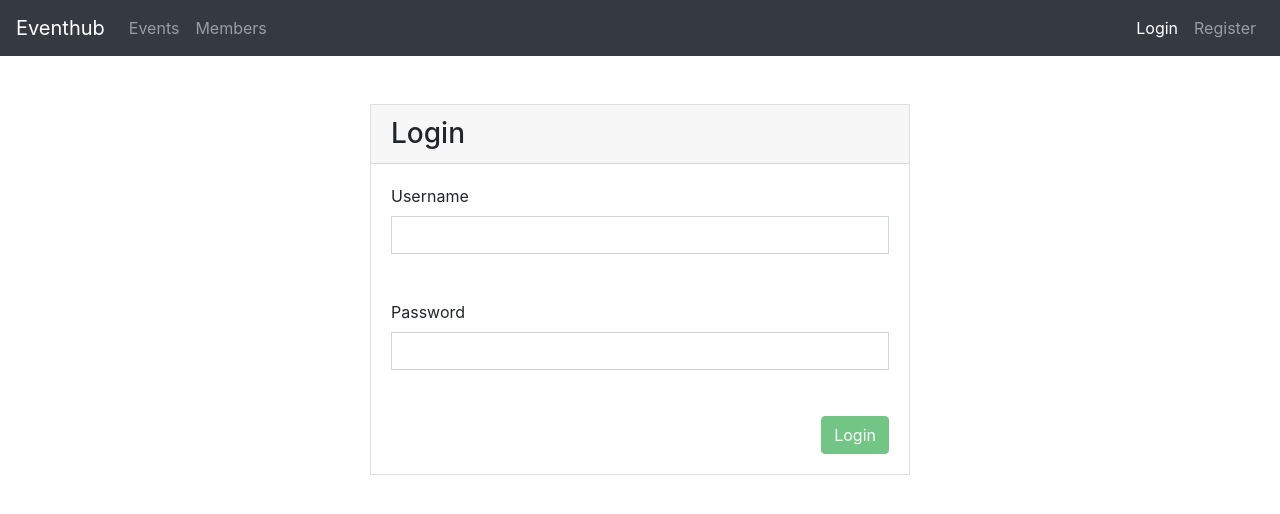
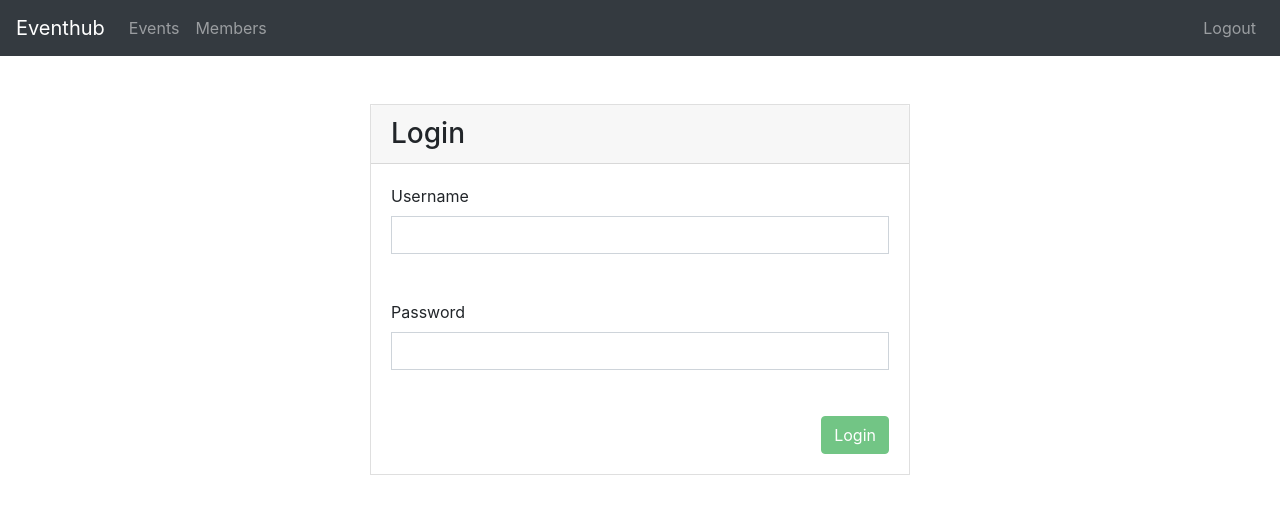
Before and after one commit to marco238/jwt_client, an Angular app: page /login in a window 1280 px wide. Shown: the top 514 px of the page. Built offline with nearby package versions, Linux system fonts and the light colour scheme; sample sign-in values are in the browser's storage.

Commit message:
feat: logout

```diff
--- a/src/app/app.component.html
+++ b/src/app/app.component.html
@@ -14,8 +14,9 @@
       </li>
     </ul>
     <ul class="navbar-nav">
-        <a class="nav-link" routerLink="/login" routerLinkActive="active">Login</a>
-        <a class="nav-link" routerLink="/register" routerLinkActive="active">Register</a>
+        <a class="nav-link" *ngIf="!_authService.loggedIn()" routerLink="/login" routerLinkActive="active">Login</a>
+        <a class="nav-link" *ngIf="!_authService.loggedIn()" routerLink="/register" routerLinkActive="active">Register</a>
+    <a class="nav-link" *ngIf="_authService.loggedIn()" (click)="_authService.logoutUser()" style="cursor: pointer;">Logout</a>
     </ul>
   </div>
 </nav>
--- a/src/app/app.component.ts
+++ b/src/app/app.component.ts
@@ -1,4 +1,5 @@
 import { Component } from '@angular/core';
+import { AuthService } from './services/auth.service';
 
 @Component({
   selector: 'app-root',
@@ -7,4 +8,6 @@ import { Component } from '@angular/core';
 })
 export class AppComponent {
   title = 'client';
+
+  constructor(private _authService: AuthService) {}
 }
--- a/src/app/services/auth.service.ts
+++ b/src/app/services/auth.service.ts
@@ -1,5 +1,6 @@
 import { Injectable } from '@angular/core';
 import { HttpClient } from '@angular/common/http';
+import { Router } from '@angular/router';
 
 @Injectable({
   providedIn: 'root'
@@ -8,7 +9,7 @@ export class AuthService {
   private _registerUrl = "http://localhost:3001/api/register";
   private _loginUrl = "http://localhost:3001/api/login";
 
-  constructor(private http: HttpClient) { }
+  constructor(private http: HttpClient, private _router: Router) { }
 
   registerUser(user) {
     return this.http.post<any>(this._registerUrl, user);
@@ -25,4 +26,9 @@ export class AuthService {
   getToken() {
     return localStorage.getItem('token');
   }
+
+  logoutUser() {
+    localStorage.removeItem('token');
+    this._router.navigate(['/events']);
+  }
 }
```
